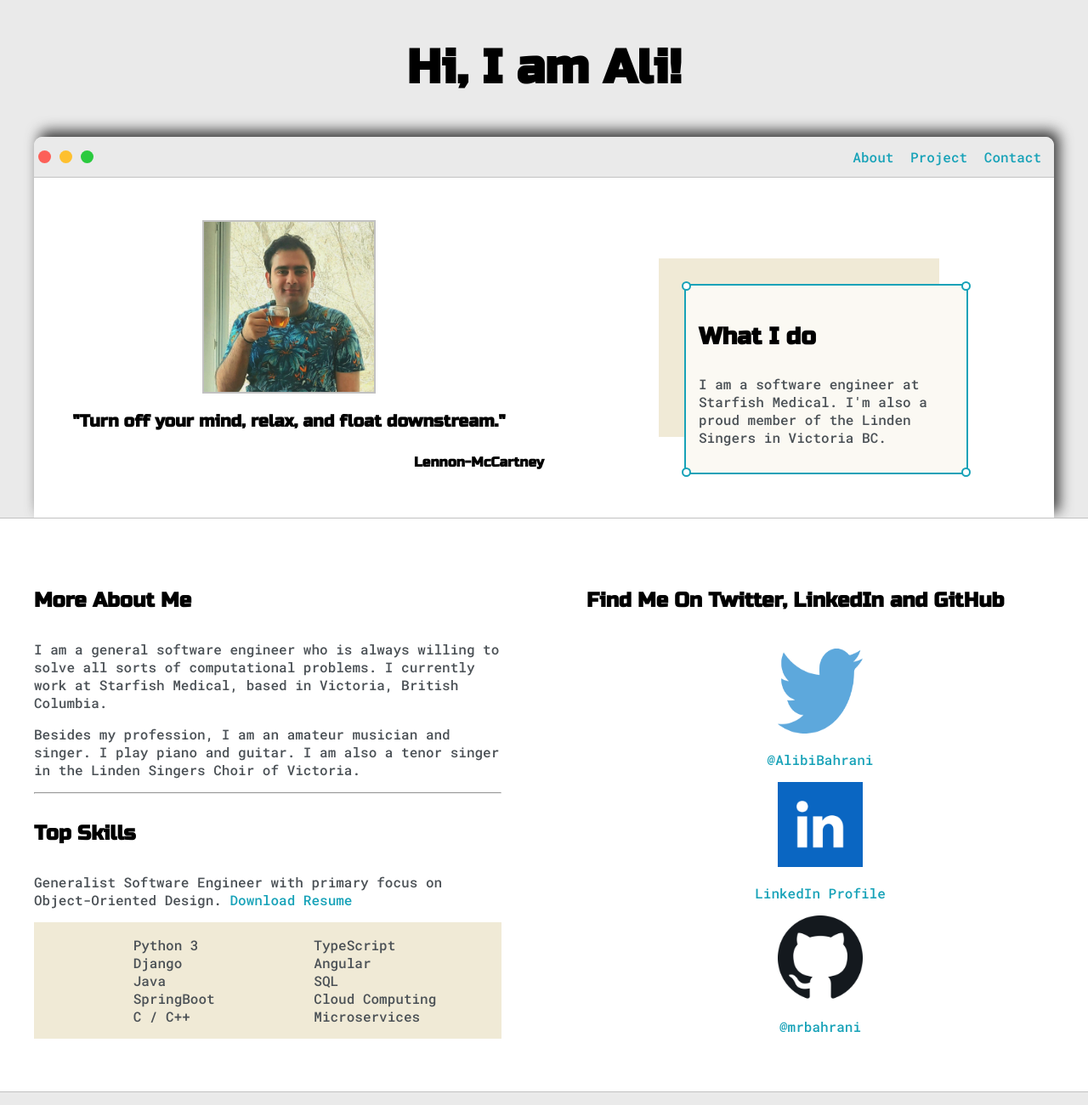
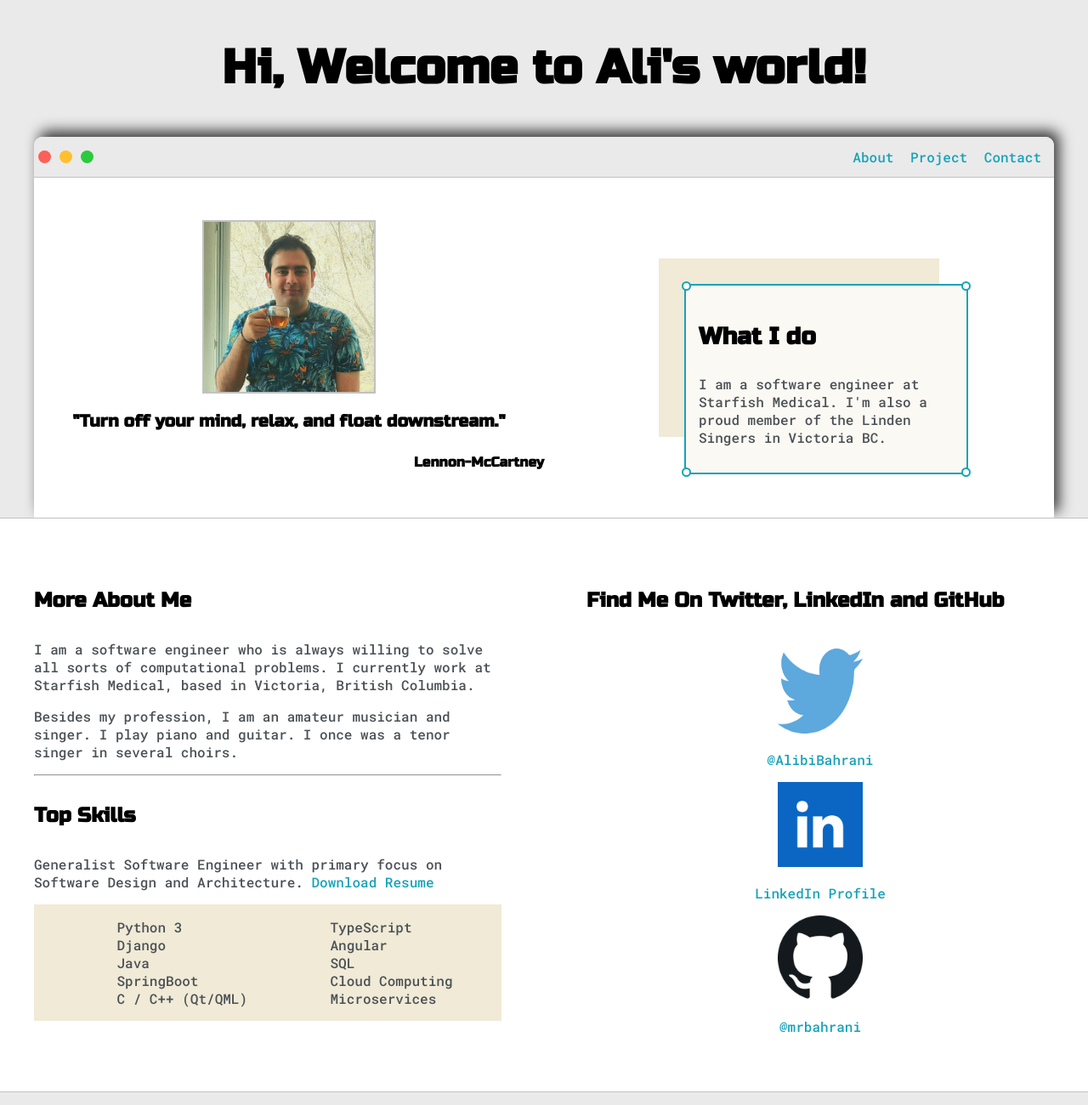
Before and after one commit to mrbahrani/mrbahrani.github.io, a plain HTML site: page index.html in a window 1280 px wide. Shown: the top 1300 px of the page at 85% size. Drawn offline with Linux system fonts and the light colour scheme.

Commit message:
update info

```diff
--- a/index.html
+++ b/index.html
@@ -13,7 +13,7 @@
         <div class="main-container">
             <div class="greeting-wrapper">
                 <h1>
-                    Hi, I am Ali!
+                    Hi, Welcome to Ali's world!
                 </h1>
             </div>
             <div class="intro-wrapper">
@@ -64,22 +64,22 @@
             <div id="about" class="about-wrapper">
                 <div class="about-me">
                     <h4>More About Me</h4>
-                    <p>I am a general software engineer who is always willing to solve all sorts of
+                    <p>I am a software engineer who is always willing to solve all sorts of
                         computational problems. I currently work at Starfish Medical,
                         based in Victoria, British Columbia.</p>
                     <p>Besides my profession, I am an amateur musician and singer. I play piano and guitar.
-                        I am also a tenor singer in the Linden Singers Choir of Victoria.</p>
+                        I once was a tenor singer in several choirs.</p>
                     <hr>
                     <h4>Top Skills</h4>
-                    <p>Generalist Software Engineer with primary focus on Object-Oriented Design.
-                        <a target="_blank" href="ali-bahrani-resume.docx.pdf">Download Resume</a></p>
+                    <p>Generalist Software Engineer with primary focus on Software Design and Architecture.
+                        <a target="_blank" href="ali-resumeJune2023.pdf">Download Resume</a></p>
                     <div id="skills">
                         <ul>
                             <li>Python 3</li>
                             <li>Django</li>
                             <li>Java</li>
                             <li>SpringBoot</li>
-                            <li>C / C++</li>
+                            <li>C / C++ (Qt/QML) </li>
                         </ul>
                         <ul>
                             <li>TypeScript</li>
```
Also changed, not shown: 1 other file.
